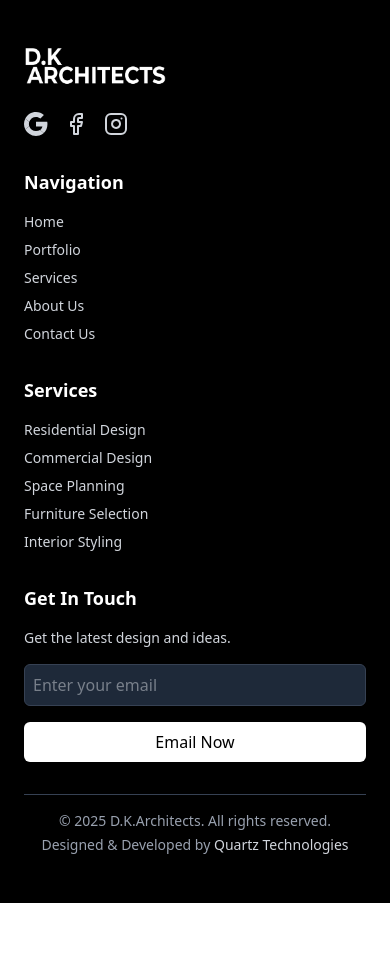
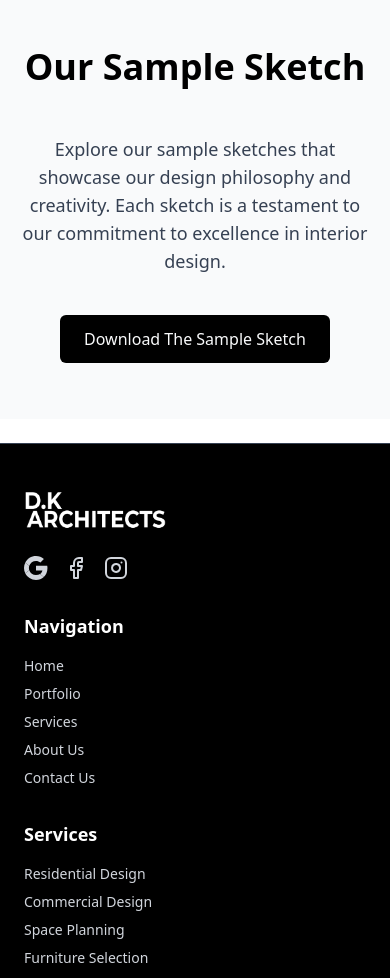
Before and after one commit to Parth4git/Interior-Design-Website, a React (Vite) app: page /portfolio in a window 390 px wide. Shown: the part 5200-6178 px from the top of the page. Before the commit the page ends 6103 px from the top, so only its background shows below. Built offline with nearby package versions, Linux system fonts and the light colour scheme.

Commit message:
new modification

```diff
--- a/src/Component/About.jsx
+++ b/src/Component/About.jsx
@@ -20,7 +20,7 @@ const About = () => {
           <h2 className="text-3xl md:text-6xl font-bold text-black mb-18">
             About Us
           </h2>
-          <p className="text-lg text-gray-800 leading-relaxed mb-6 ">
+          <p className="text-lg text-gray-800 font-sans leading-relaxed mb-6 ">
             D.K. Architects is a leading architectural and design firm founded
             by Ar. Deepak Kaushik, delivering timeless, functional, and visually
             compelling spaces through creativity, technology, and accuracy. We
@@ -28,7 +28,7 @@ const About = () => {
             cutting-edge BIM implementation to ensure every project is built on
             clarity and innovation.
           </p>
-          <p className="text-lg text-gray-800 leading-relaxed mb-6">
+          <p className="text-lg text-gray-800 font-sans leading-relaxed mb-6">
             Our mission is to transform your living and working environments
             into beautiful, functional spaces that reflect your personality and
             lifestyle.
--- a/src/Component/ContactUs.jsx
+++ b/src/Component/ContactUs.jsx
@@ -34,7 +34,7 @@ const ContactUs = () => {
         <div className="text-black space-y-2">
           <h2 className="text-6xl font-bold mb-10">Contact Us</h2>
           <h3 className="text-2xl font-semibold underline">Get in Touch</h3>
-          <p className="text-lg text-gray-600 ">
+          <p className="text-lg text-gray-600 font-serif leading-relaxed mb-6">
             We would love to hear from you! Whether you have a question, need
             assistance, or want to discuss your project, feel free to reach out.
             Our team is here to help every step of the way.
--- a/src/Component/Filler.jsx
+++ b/src/Component/Filler.jsx
@@ -3,7 +3,7 @@ import React from "react";
 const Filler = (props) => {
   return (
     <div className="bg-image bg-cover bg-center h-70 flex items-center justify-center relative">
-      <div className="bg-gray-800 bg-opacity-50 p-10 rounded-lg text-center w-full">
+      <div className="bg-gray-900 bg-opacity-50 p-10 rounded-lg text-center w-full">
         <h1 className="text-4xl font-bold text-white mb-4">{props.title}</h1>
         <p className="text-lg text-gray-300 mb-6">{props.desc}</p>
         <button
--- a/src/Component/Footer.jsx
+++ b/src/Component/Footer.jsx
@@ -1,6 +1,7 @@
 import React from "react"; // Assuming you're using React Router for navigation
 import { Instagram, Facebook } from "lucide-react"; // Example social icons
 import { GrGoogle } from "react-icons/gr";
+import { Link } from "react-router-dom"; // Import Link for navigation
 
 const Footer = () => {
   return (
@@ -49,11 +50,21 @@ const Footer = () => {
         <div>
           <h3 className="text-lg font-semibold mb-4 text-white">Navigation</h3>
           <ul className="text-sm">
-            <li className="mb-2">Home</li>
-            <li className="mb-2">Portfolio</li>
-            <li className="mb-2">Services</li>
-            <li className="mb-2">About Us</li>
-            <li>Contact Us</li>
+            <Link to="/">
+              <li className="mb-2">Home</li>
+            </Link>
+            <Link to="/portfolio">
+              <li className="mb-2">Portfolio</li>
+            </Link>
+            <Link to="/services">
+              <li className="mb-2">Services</li>
+            </Link>
+            <Link to="/about">
+              <li className="mb-2">About Us</li>
+            </Link>
+            <Link to="/contact">
+              <li>Contact Us</li>
+            </Link>
           </ul>
         </div>
 
--- a/src/Component/Hero.jsx
+++ b/src/Component/Hero.jsx
@@ -16,7 +16,7 @@ const HeroSection = () => {
       <div className="max-w-7xl mx-auto flex flex-col md:flex-row items-center gap-10">
         {/* Text Content */}
         <div className="md:w-1/2 text-center md:text-left">
-          <h1 className="text-4xl md:text-5xl font-bold text-black mb-6">
+          <h1 className="text-5xl md:text-7xl font-bold text-black mb-6">
             D.K. Architects
           </h1>
           <h2 className="text-2xl md:text-2xl font-semibold text-grey-800 mb-4 font-serif">
--- a/src/Component/Services.jsx
+++ b/src/Component/Services.jsx
@@ -85,7 +85,9 @@ const Service = () => {
     <section className="bg-gray-50 py-16 px-4">
       <div className="max-w-6xl mx-auto text-center mb-12">
         <h2 className="text-4xl font-bold mb-2">Our Services</h2>
-        <p className="text-gray-800">Delivering solutions to help you grow</p>
+        <p className="text-gray-800 text-2xl font-serif mt-4">
+          Delivering solutions to help you grow
+        </p>
       </div>
       <div className="grid md:grid-cols-3 gap-8">
         {services.map((service, index) => {
@@ -104,13 +106,13 @@ const Service = () => {
               >
                 {/* Front Side */}
                 <div
-                  className="absolute w-full h-full bg-cover bg-center rounded-xl flex items-center justify-center text-white text-2xl font-bold [backface-visibility:hidden]"
+                  className="absolute w-full h-full bg-cover bg-center rounded-xl flex items-center justify-center text-black text-2xl font-bold [backface-visibility:hidden]"
                   style={{
                     backgroundImage: `url(${service.image})`,
                     filter: "brightness(0.9) ",
                   }}
                 >
-                  <div className="w-full h-full flex items-center justify-center rounded-xl text-white text-2xl text-center font-bold bg-gradient-to-t from-gray-950 via-transparent to-transparent ">
+                  <div className="w-full h-full flex items-center justify-center rounded-xl text-white text-2xl text-center font-bold bg-gradient-to-t from-gray-950 via-transparent to-transparent z-10 ">
                     {service.name}
                   </div>
                 </div>
--- a/src/Component/Sorce.jsx
+++ b/src/Component/Sorce.jsx
@@ -20,7 +20,9 @@ const Sorce = () => {
           </ul>
           <button
             className=" bg-black text-gray-50 px-6 py-3 rounded-md hover:scale-110 transition duration-300 "
-            onClick={() => (window.location.href = "/contact")}
+            onClick={() => {
+              window.location.href = "https://g.co/kgs/G3Qs4pt";
+            }}
           >
             Get Project
           </button>
--- a/src/pages/Portfolio.jsx
+++ b/src/pages/Portfolio.jsx
@@ -9,6 +9,25 @@ const PortfolioPage = () => {
       <Header />
       <div className="bg-gray-50 mb-6 mt-20">
         <Portfolio />
+        <div className="max-w-8xl mx-auto px-4 py-8 grid place-items-center">
+          <h1 className="text-4xl font-bold text-center mt-10 mb-6">
+            Our Sample Sketch
+          </h1>
+          <p className="text-center text-lg text-gray-700 mb-6 font-medium mt-6">
+            Explore our sample sketches that showcase our design philosophy and
+            creativity. Each sketch is a testament to our commitment to
+            excellence in interior design.
+          </p>
+          <button
+            className="bg-black text-gray-50 px-6 py-3 rounded-md hover:scale-110 transition duration-300 mb-6 mt-4"
+            onClick={() => {
+              window.location.href =
+                "https://drive.google.com/drive/folders/1IadgW3IDeL9iufEVr7wAcIqzIxpgq3f6?usp=sharing";
+            }}
+          >
+            Download The Sample Sketch
+          </button>
+        </div>
       </div>
       <Footer />
     </div>
```
